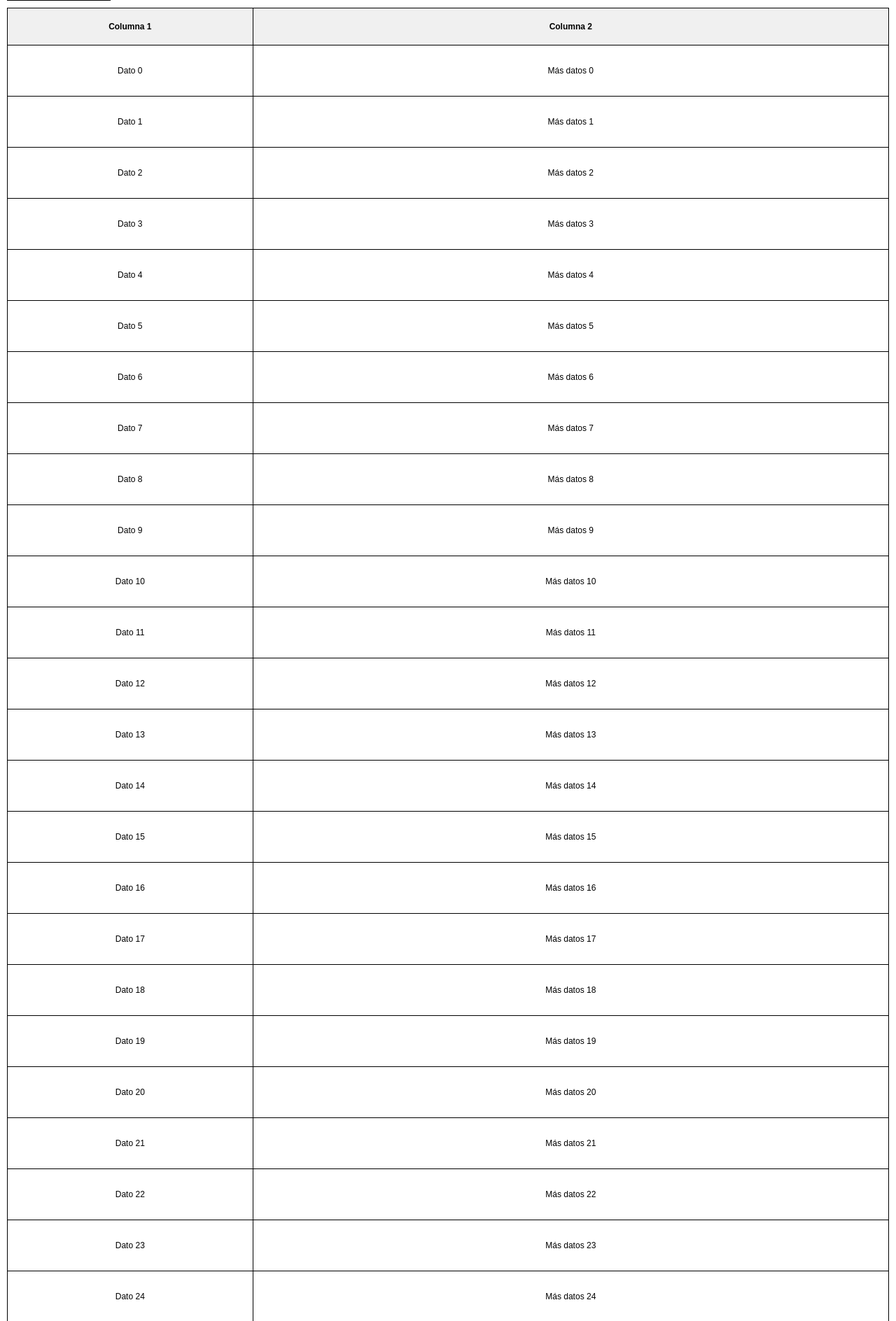
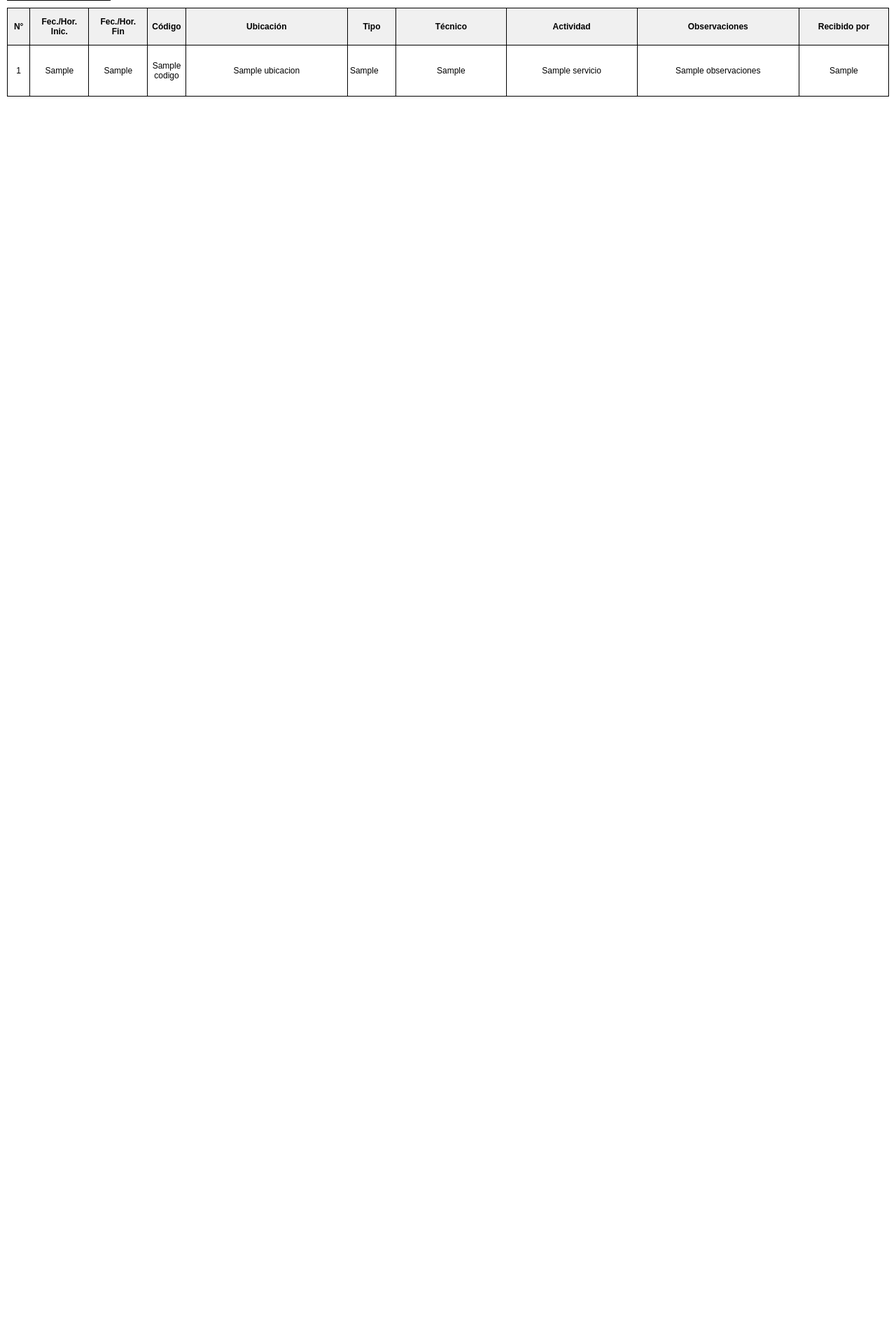
Before and after one commit to RocioGelvesP/mantenimiento_app, a Python web app: template templates/maintenance/imprimir_todos.html in a window 1280 px wide. Shown: the part 83-1971 px from the top of the page at 70% size. After the commit the page ends 221 px from the top, so only its background shows below. Run offline with Jinja, Linux system fonts and the light colour scheme; the template is opened without the code that fills it: most values are stand-ins (such as "Sample title", 1, 10 or a date in 2020).

Commit message:
Workaround: repetir encabezado de tabla manualmente cada 20 filas en imprimir_todos.html

```diff
--- a/templates/maintenance/imprimir_todos.html
+++ b/templates/maintenance/imprimir_todos.html
@@ -181,22 +181,43 @@
                 </td>
             </tr>
         </table>
+        {% set filas_por_bloque = 20 %}
+        {% set total = mantenimientos|length %}
+        {% for start in range(0, total, filas_por_bloque) %}
             <table class="maint-table">
                 <thead>
                     <tr>
-                    <th>Columna 1</th>
-                    <th>Columna 2</th>
+                        <th>N°</th>
+                        <th style="white-space: normal; text-align: center;">Fec./Hor.<br>Inic.</th>
+                        <th style="white-space: normal; text-align: center;">Fec./Hor.<br>Fin</th>
+                        <th>Código</th>
+                        <th>Ubicación</th>
+                        <th>Tipo</th>
+                        <th>Técnico</th>
+                        <th>Actividad</th>
+                        <th>Observaciones</th>
+                        <th>Recibido por</th>
                     </tr>
                 </thead>
                 <tbody>
-                {% for i in range(50) %}
+                    {% for mtto in mantenimientos[start:start+filas_por_bloque] %}
                     <tr>
-                    <td>Dato {{ i }}</td>
-                    <td>Más datos {{ i }}</td>
+                        <td>{{ loop.index0 + start + 1 }}</td>
+                        <td>{{ mtto.hora_inicial or '' }}</td>
+                        <td>{{ mtto.hora_final or '' }}</td>
+                        <td>{{ mtto.codigo or '' }}</td>
+                        <td>{{ mtto.ubicacion or '' }}</td>
+                        <td>{{ mtto.tipo_mantenimiento or '' }}</td>
+                        <td>{{ mtto.tecnico_asignado_display or '' }}</td>
+                        <td>{{ mtto.servicio or '' }}</td>
+                        <td>{{ mtto.observaciones or '' }}</td>
+                        <td>{{ mtto.recibido_por or '' }}</td>
                     </tr>
                     {% endfor %}
                 </tbody>
             </table>
+            <div style="page-break-after: always;"></div>
+        {% endfor %}
     </div>
 </body>
 <script>
```
Lines whose indentation alone changed are shown as unchanged.
